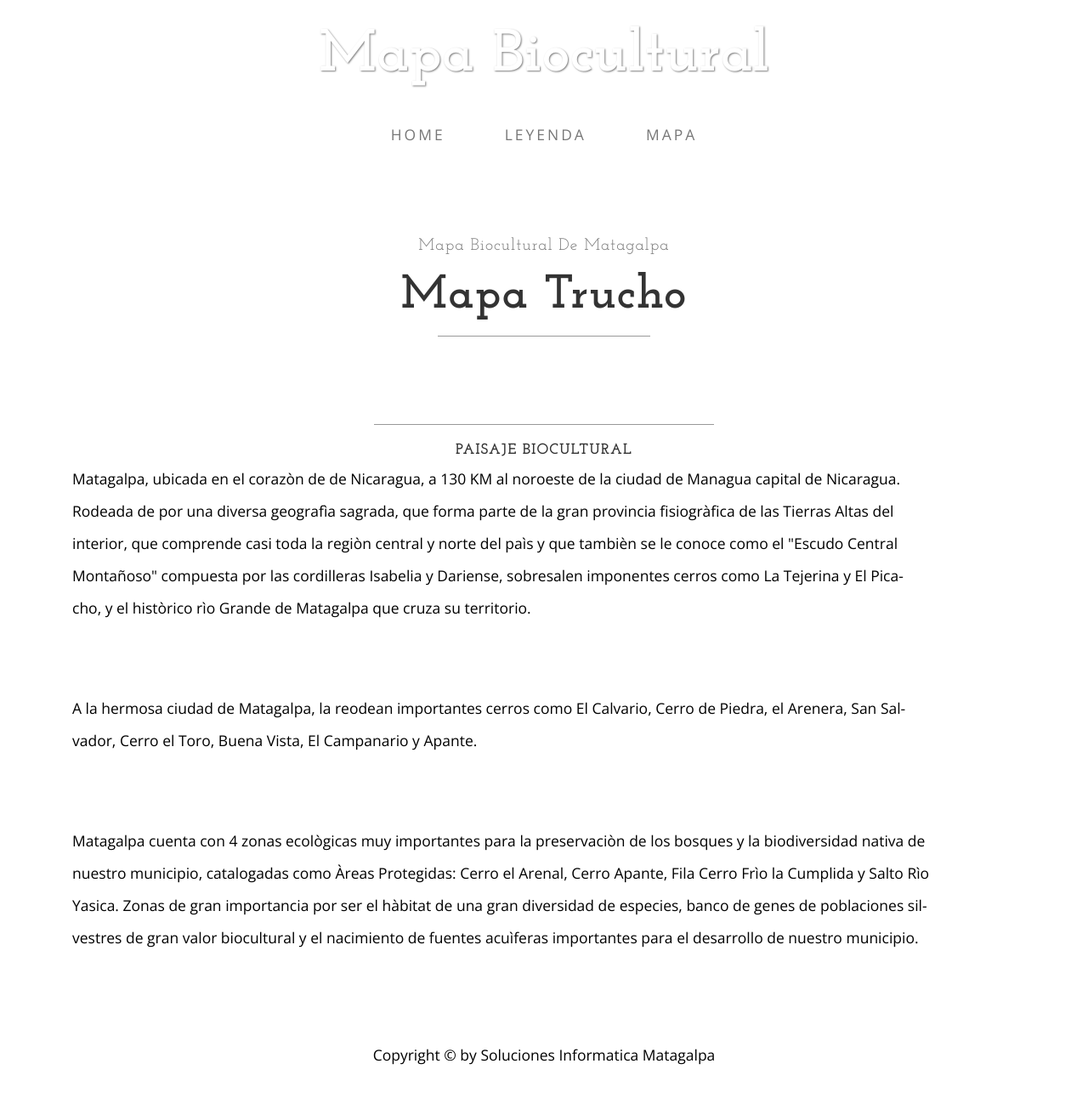
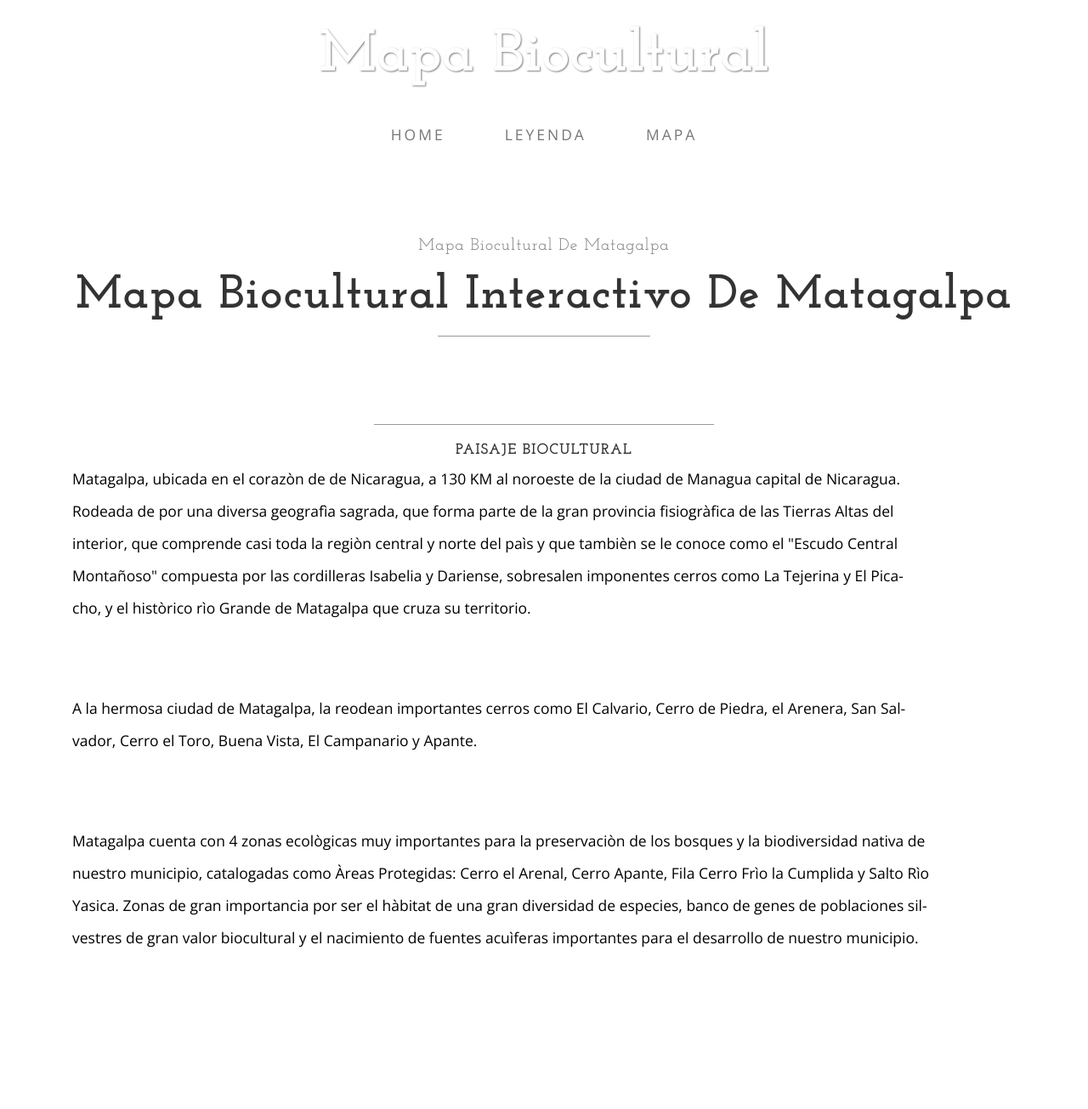
Before and after one commit to AdminCarlos/MapaODESAR-Android, a website: page www/index.html in a window 1280 px wide. Shown: the whole page at 85% size. After the commit the page ends 1177 px from the top, so only its background shows below. Drawn offline with nearby package versions, Linux system fonts and the light colour scheme.

Commit message:
fix: Removed unnecesary stuff

```diff
--- a/www/index.html
+++ b/www/index.html
@@ -69,7 +69,7 @@
                     <h2 class="brand-before">
                         <small>Mapa Biocultural de Matagalpa</small>
                     </h2>
-                    <h1 class="brand-name">Mapa Trucho</h1>
+                    <h1 class="brand-name">Mapa Biocultural Interactivo de Matagalpa</h1>
                     <hr class="tagline-divider">
                 </div>
             </div>
@@ -115,16 +115,6 @@
     </div>
     <!-- /.container -->
 
-    <footer>
-        <div class="container">
-            <div class="row">
-                <div class="col-lg-12 text-center">
-                    <p>Copyright &copy; by Soluciones Informatica Matagalpa</p>
-                </div>
-            </div>
-        </div>
-    </footer>
-
     <!-- jQuery -->
     <script src="js/jquery.js"></script>
 
```
Also changed, not shown: www/mapa.html (+1 -11 lines), www/simbolos.html (+0 -10 lines).
